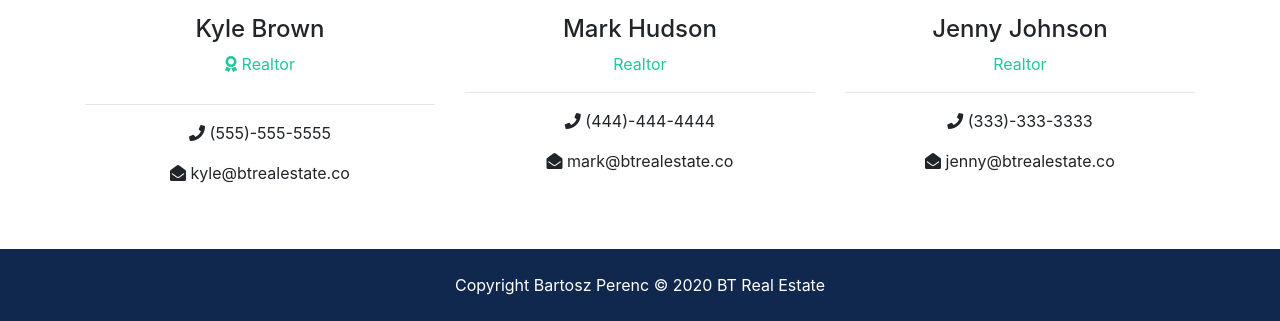
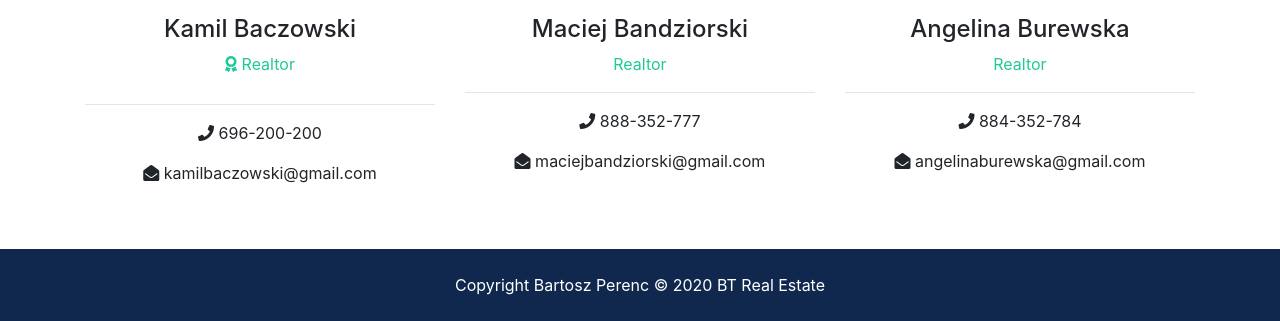
Before and after one commit to bartoszper/Django-FullBackend-Home-s-App, a Django app: page /about/ in a window 1280 px wide. Shown: the part 1717-2038 px from the top of the page. Run offline with Django 3.2, Linux system fonts and the light colour scheme; some libraries are stand-ins or nearby versions.

Commit message:
Update about.html

```diff
--- a/src/templates/pages/about.html
+++ b/src/templates/pages/about.html
@@ -71,36 +71,36 @@
       <div class="row text-center">
         <div class="col-md-4">
           <img src="assets/img/realtors/kyle.jpg" alt="" class="rounded-circle mb-3">
-          <h4>Kyle Brown</h4>
+          <h4>Kamil Baczowski</h4>
           <p class="text-success">
             <i class="fas fa-award text-success mb-3"></i> Realtor</p>
           <hr>
           <p>
-            <i class="fas fa-phone"></i> (555)-555-5555</p>
+            <i class="fas fa-phone"></i> 696-200-200</p>
           <p>
-            <i class="fas fa-envelope-open"></i> kyle@btrealestate.co</p>
+            <i class="fas fa-envelope-open"></i> kamilbaczowski@gmail.com</p>
         </div>
 
         <div class="col-md-4">
           <img src="assets/img/realtors/mark.jpg" alt="" class="rounded-circle mb-3">
-          <h4>Mark Hudson</h4>
+          <h4>Maciej Bandziorski</h4>
           <p class="text-success">Realtor</p>
           <hr>
           <p>
-            <i class="fas fa-phone"></i> (444)-444-4444</p>
+            <i class="fas fa-phone"></i> 888-352-777</p>
           <p>
-            <i class="fas fa-envelope-open"></i> mark@btrealestate.co</p>
+            <i class="fas fa-envelope-open"></i> maciejbandziorski@gmail.com</p>
         </div>
 
         <div class="col-md-4">
           <img src="assets/img/realtors/jenny.jpg" alt="" class="rounded-circle mb-3">
-          <h4>Jenny Johnson</h4>
+          <h4>Angelina Burewska</h4>
           <p class="text-success">Realtor</p>
           <hr>
           <p>
-            <i class="fas fa-phone"></i> (333)-333-3333</p>
+            <i class="fas fa-phone"></i> 884-352-784</p>
           <p>
-            <i class="fas fa-envelope-open"></i> jenny@btrealestate.co</p>
+            <i class="fas fa-envelope-open"></i> angelinaburewska@gmail.com</p>
         </div>
       </div>
     </div>
```
